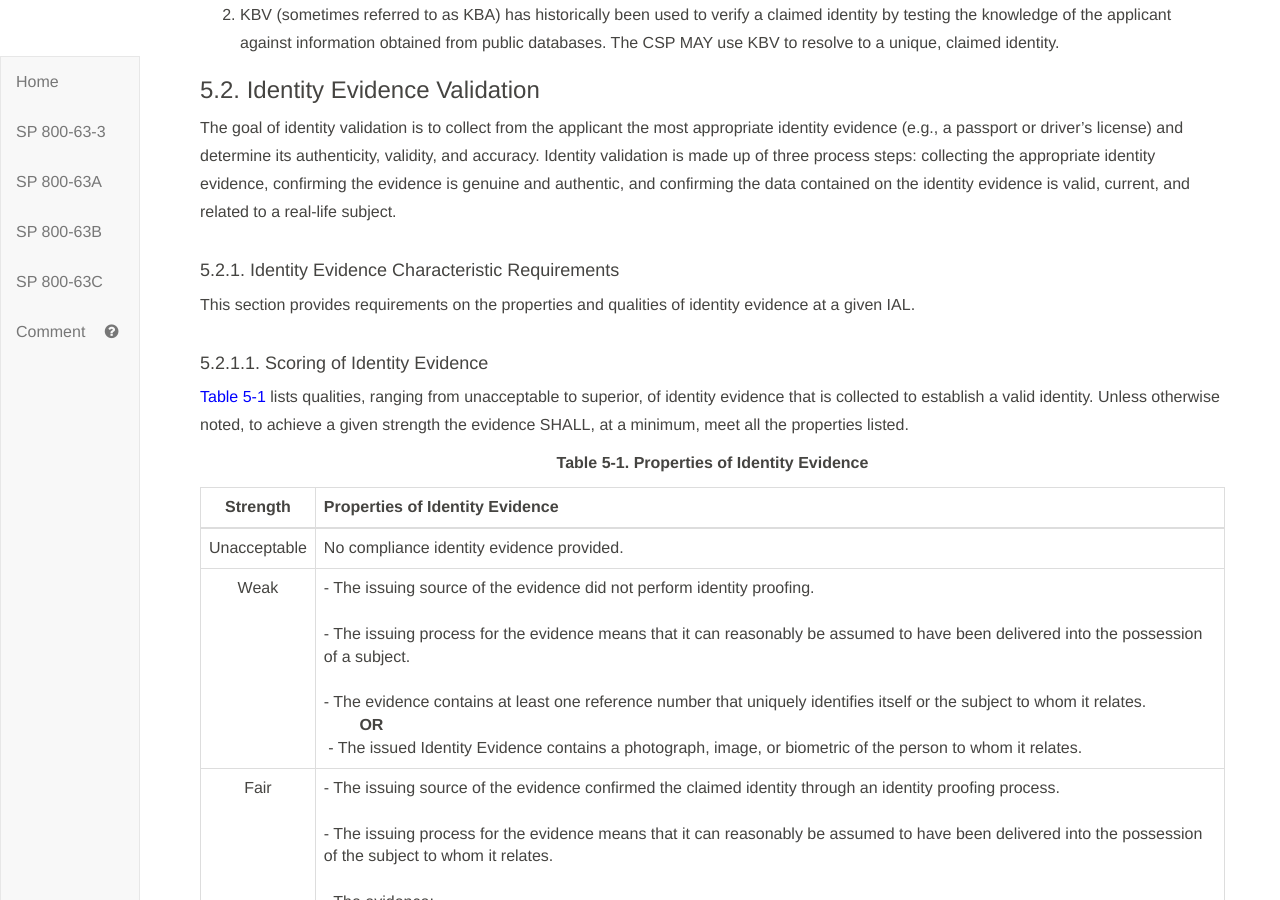
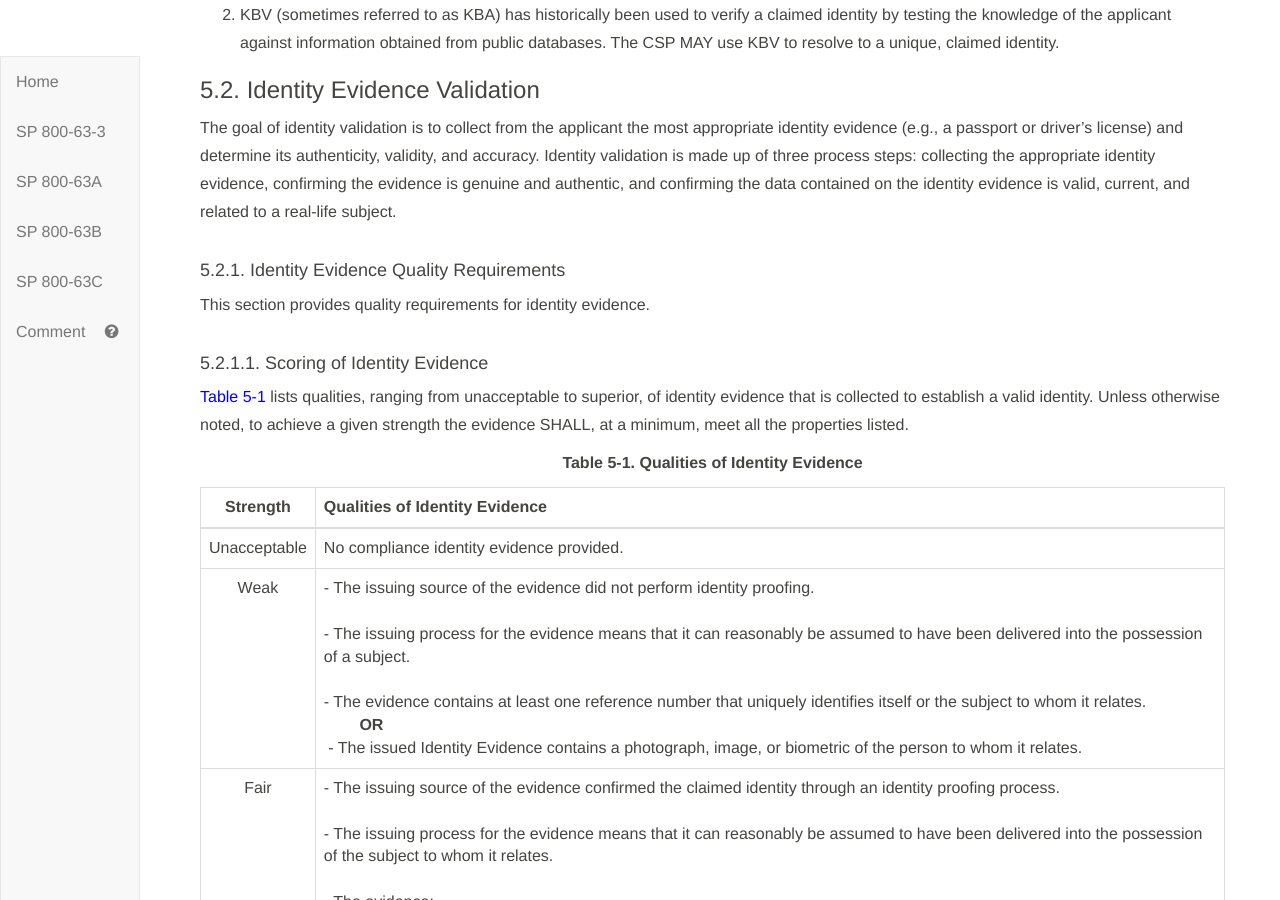
Before and after one commit to usnistgov/800-63-3, a Jekyll site: the page built from sp800-63a/sec5_proofing.md, in a window 1280 px wide and 900 px high, scrolled down 530 px. Built offline with Jekyll 4.4.1, drawn with Linux system fonts in a browser that asks for light colours; our own code applies the rules of GitHub Pages for plain Markdown files.

Commit message:
Closes #625

```diff
--- a/sp800-63a/sec5_proofing.md
+++ b/sp800-63a/sec5_proofing.md
@@ -19,9 +19,9 @@ The goal of identity resolution is to uniquely distinguish an individual among a
 
 The goal of identity validation is to collect from the applicant the most appropriate identity evidence (e.g., a passport or driver's license) and determine its authenticity, validity, and accuracy.  Identity validation is made up of three process steps: collecting the appropriate identity evidence, confirming the evidence is genuine and authentic, and confirming the data contained on the identity evidence is valid, current, and related to a real-life subject.
 
-#### 5.2.1. Identity Evidence Characteristic Requirements
+#### 5.2.1. Identity Evidence Quality Requirements
 
-This section provides requirements on the properties and qualities of identity evidence at a given IAL.
+This section provides quality requirements for identity evidence.
 
 #### 5.2.1.1. Scoring of Identity Evidence
 
@@ -31,11 +31,11 @@ This section provides requirements on the properties and qualities of identity e
 
 <div class="text-center" markdown="1">
 
-**Table 5-1.  Properties of Identity Evidence**
+**Table 5-1.  Qualities of Identity Evidence**
 
 </div>
 
-|Strength|Properties of Identity Evidence|
+|Strength|Qualities of Identity Evidence|
 |:---:|:------------------------------|
 |Unacceptable|No compliance identity evidence provided. |
 |Weak|- The issuing source of the evidence did not perform identity proofing.<br><br>- The issuing process for the evidence means that it can reasonably be assumed to have been delivered into the possession of a subject.<br><br>- The evidence contains at least one reference number that uniquely identifies itself or the subject to whom it relates.<br>&nbsp;&nbsp;&nbsp;&nbsp;&nbsp;&nbsp;&nbsp;&nbsp;**OR**<br>&nbsp;- The issued Identity Evidence contains a photograph, image, or biometric of the person to whom it relates.|
```
